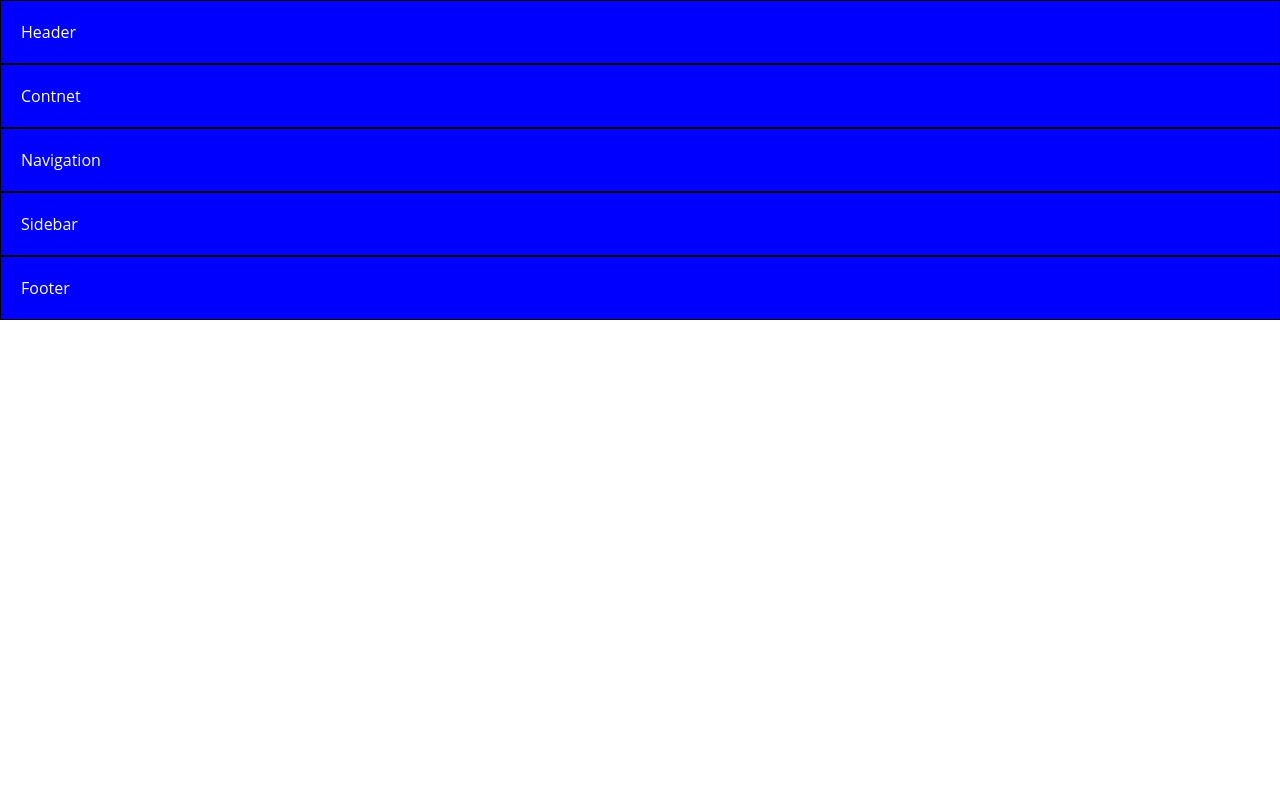
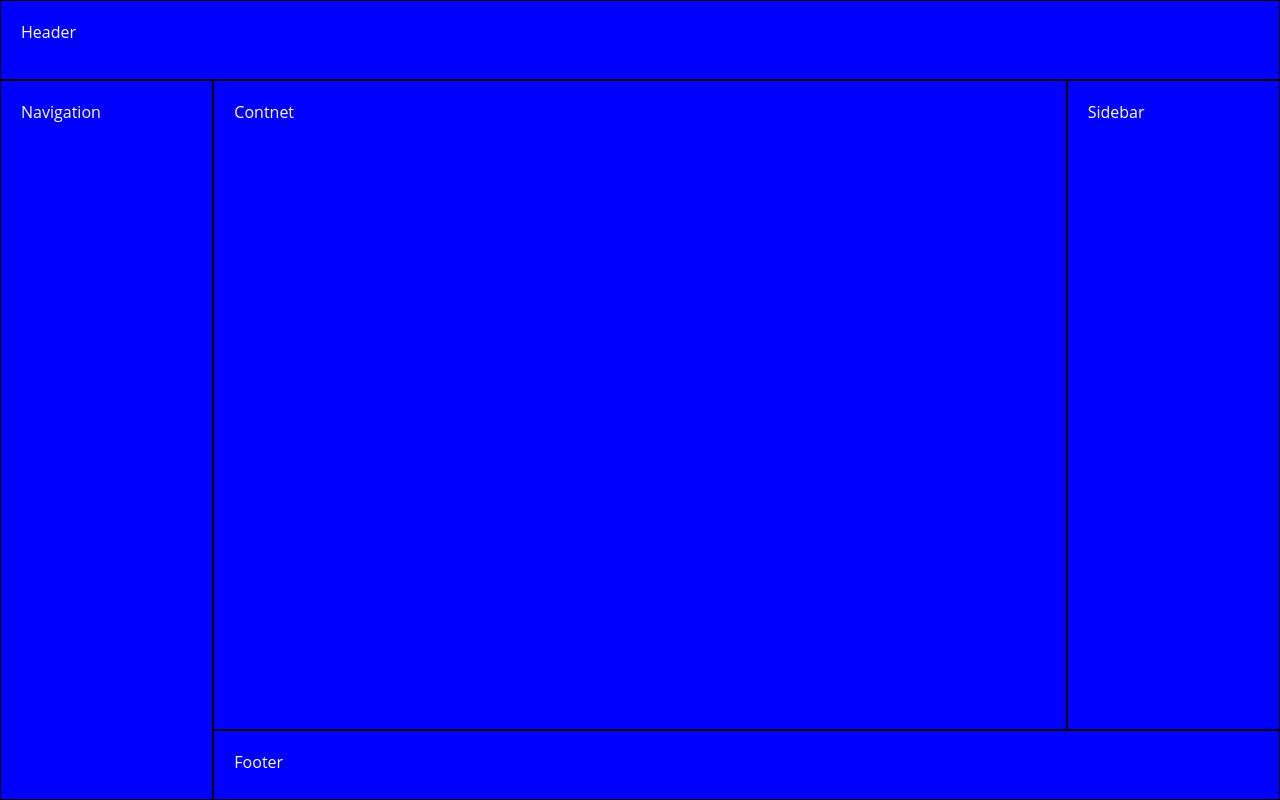
Before and after one commit to PJDEVEX/grit-area-setting, a plain HTML site: page index.html in a window 1280 px wide. Drawn offline with Linux system fonts and the light colour scheme.

Commit message:
Setting position and area of key elements

```diff
--- a/assets/style.css
+++ b/assets/style.css
@@ -8,6 +8,16 @@ body {
     font-family: 'Open Sans', sans-serif;
     font-size: 16px;
     height: 100vh;
+
+    /* Style overal positiing and sizing of core elements of the site */
+    display: grid;
+    grid-template-areas:
+    'header header header'
+    'nav content sidebar'
+    'nav footer footer';
+    grid-template-columns: 1fr 4fr 1fr;
+    grid-template-rows: 80px 1fr 70px;
+
 }
 
 header,
@@ -20,3 +30,24 @@ nav {
     color: #fff;
     padding: 20px;
 }
+
+/* setting the individual areas of key elements */
+header {
+    grid-area: header;
+}
+
+nav {
+    grid-area: nav;
+}
+
+main {
+    grid-area: content;
+}
+
+aside {
+    grid-area: sidebar;
+}
+
+footer {
+    grid-area: footer;
+}
```
